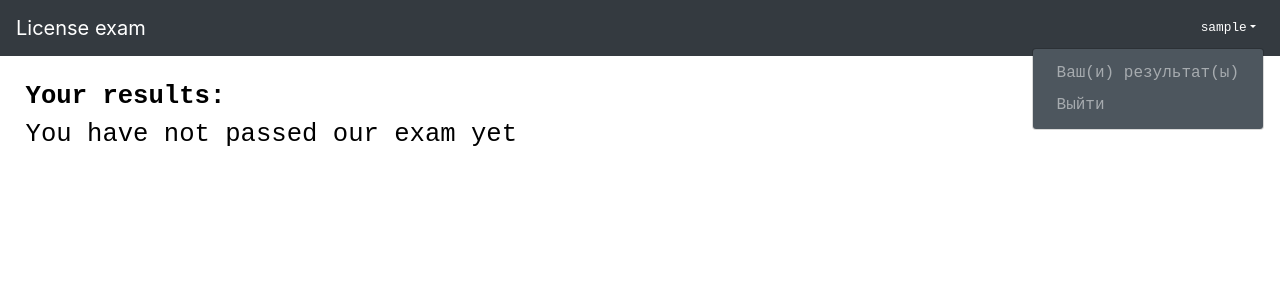
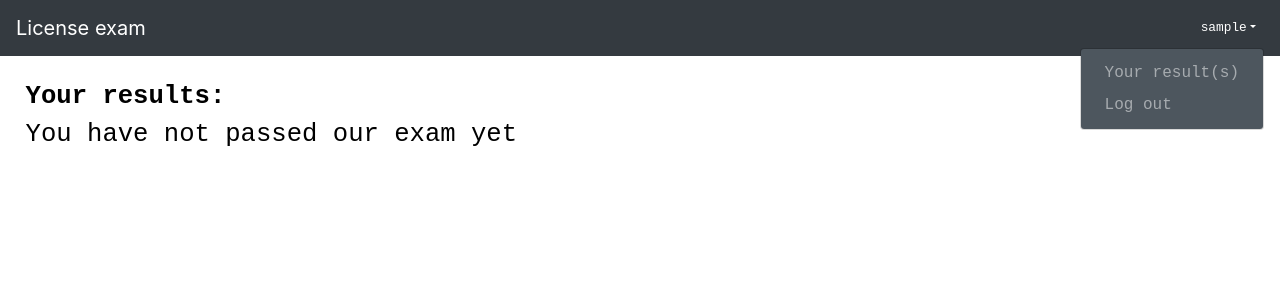
Before and after one commit to school-letovo/licenseexam_web, a Django app: page /results/ in a window 1280 px wide, after a click that opens the changed part. Shown: the top 300 px of the page. Run offline with Django 3.2, Linux system fonts and the light colour scheme; the visitor is signed in with stand-in values (Sample User, id 1); data that the repository does not hold is empty; some libraries are stand-ins or nearby versions.

Commit message:
changed all Russian word in English words

```diff
--- a/templates/base.html
+++ b/templates/base.html
@@ -27,8 +27,8 @@
                 <span class="nav-link dropdown-toggle" href="#" id="navbarDropdown" role="button"
                       data-toggle="dropdown" aria-haspopup="true" aria-expanded="false">{{ user.username }}</span>
                     <div class="dropdown-menu dropdown-menu-right" aria-labelledby="navbarDropdown">
-                        <a class="dropdown-item" href="/results">Ваш(и) результат(ы)</a>
-                        <a class="dropdown-item" href="/logout">Выйти</a>
+                        <a class="dropdown-item" href="/results">Your result(s)</a>
+                        <a class="dropdown-item" href="/logout">Log out</a>
                     </div>
                 </li>
             {% else %}
@@ -36,8 +36,8 @@
                 <span class="nav-link dropdown-toggle" href="#" id="navbarDropdown1" role="button"
                       data-toggle="dropdown" aria-haspopup="true" aria-expanded="false">Войти</span>
                     <div class="dropdown-menu dropdown-menu-right" aria-labelledby="navbarDropdown">
-                        <a class="dropdown-item" href="/login">Войти</a>
-                        <a class="dropdown-item" href="/signup">Зарегистрироваться</a>
+                        <a class="dropdown-item" href="/login">Log in</a>
+                        <a class="dropdown-item" href="/signup">Sign up</a>
                     </div>
                 </li>
             {% endif %}
--- a/templates/index.html
+++ b/templates/index.html
@@ -1,4 +1,4 @@
-<title>Hello, driver!</title>
+<title>Licence exam</title>
 
 {%  extends "base.html" %}
 {%  block content %}
--- a/templates/results.html
+++ b/templates/results.html
@@ -1,3 +1,4 @@
+<title>Your results</title>
 {%  extends "base.html" %}
 
 {%  block content %}
@@ -37,13 +38,13 @@
     {% else %}
         <table width="100%">
             <tr>
-                <th width="50%">Количество пройденных вопросов:</th>
-                <th width="50%">Время прохождения:</th>
+                <th width="50%">Count of passed questions:</th>
+                <th width="50%">Exam time:</th>
             </tr>
         {% for result in all_results %}
             <tr>
-                <td>{{ result.question_count }} вопрос(а)(ов)</td>
-                <td> {{ result.result_time }} секунд(а)</td>
+                <td>{{ result.question_count }} question(s)</td>
+                <td> {{ result.result_time }} second(s)</td>
             </tr>
         {% endfor %}
         </table>
```
